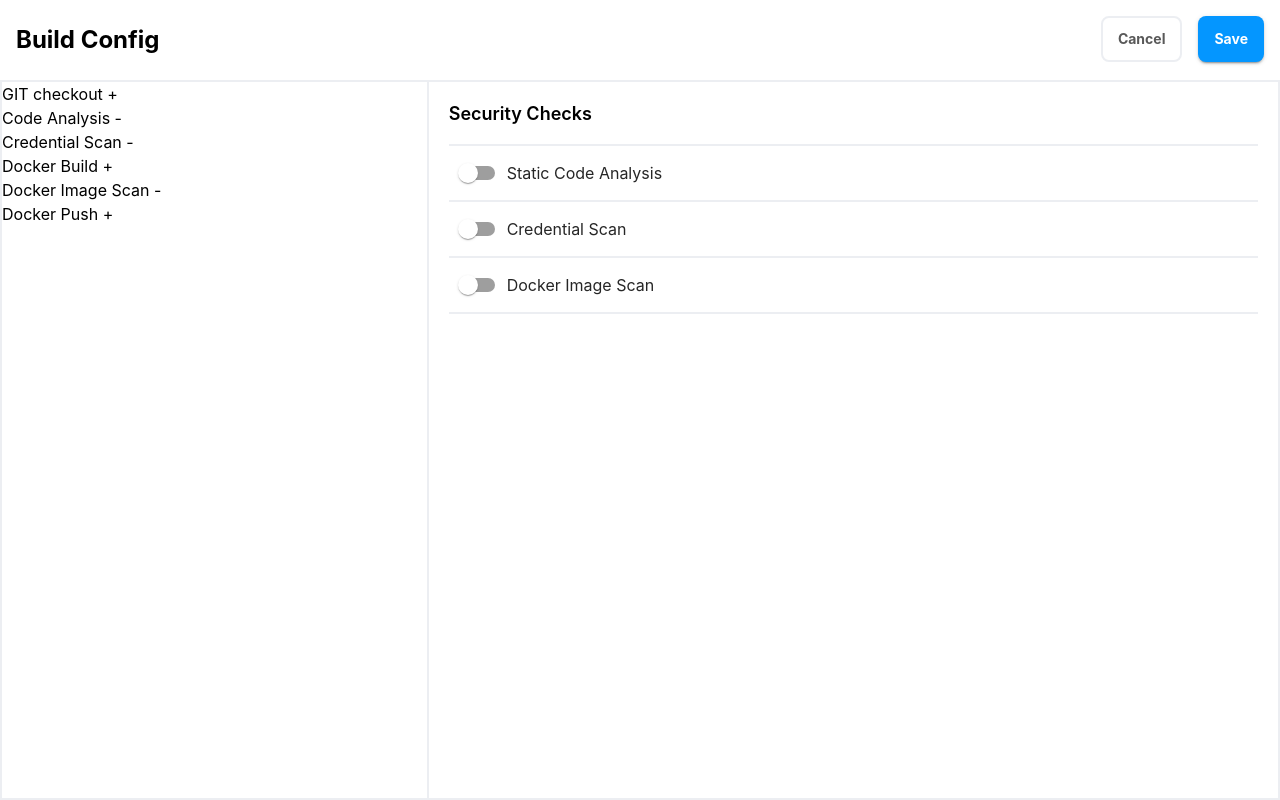
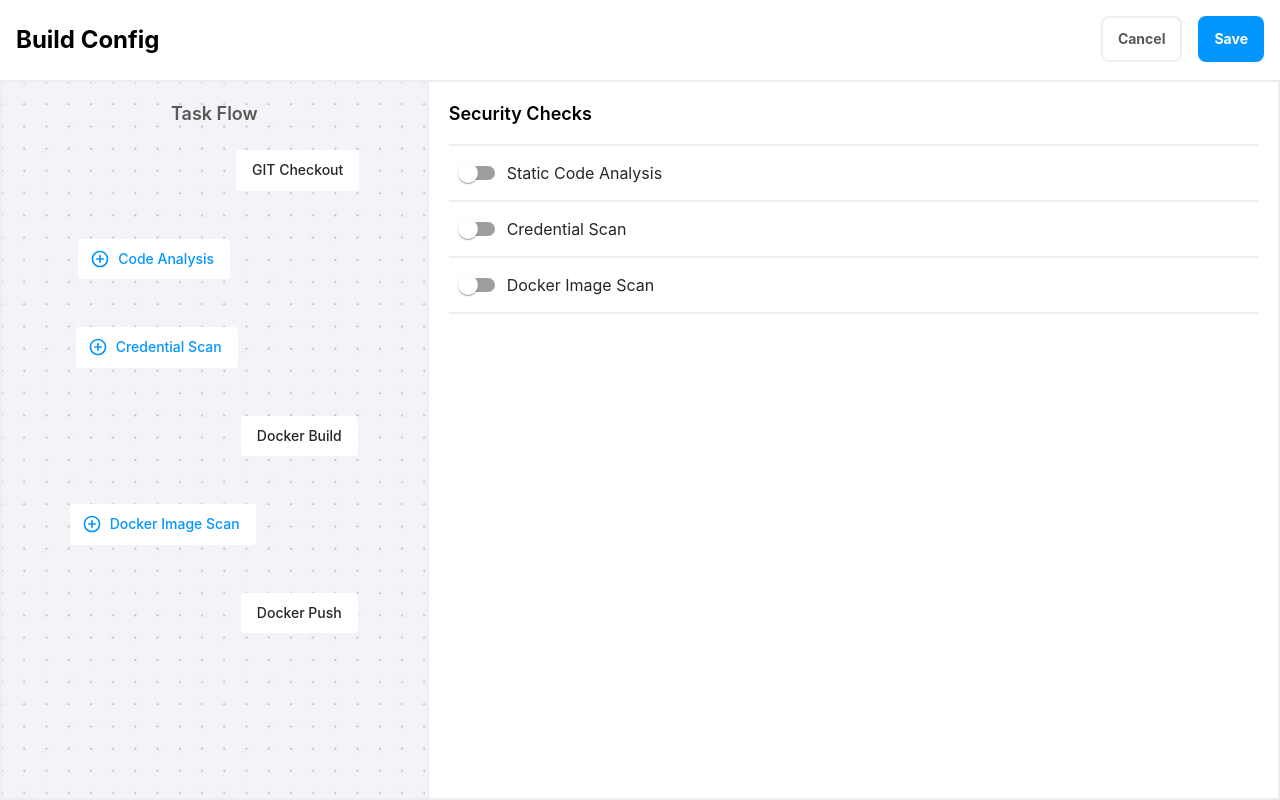
Before and after one commit to panthsolanki/task_flow, a React (Vite) app: page / in a window 1280 px wide. Built offline with nearby package versions, Linux system fonts and the light colour scheme.

Commit message:
toggle added

```diff
--- a/src/components/FlowCanvas/FlowCanvas.scss
+++ b/src/components/FlowCanvas/FlowCanvas.scss
@@ -0,0 +1,28 @@
+@import '../../styles/mixins';
+@import '../../styles/variables';
+
+.flow-canvas {
+  @include flex-column;
+  flex-grow: 1;
+  background-image: url('../../assets/images/flowBackground.jpg');
+  background-repeat: repeat;
+  height: 100%;
+}
+.flow-title {
+  @include title-font;
+  color: $secondary-color;
+  align-self: center;
+  padding-top: 20px;
+}
+.flow-grid {
+  @include flex-column;
+}
+
+.flow-row {
+  @include flex-row;
+  justify-content: space-around;
+}
+
+.flow-node {
+  margin: 1em;
+}
--- a/src/components/FlowCanvas/FlowCanvas.tsx
+++ b/src/components/FlowCanvas/FlowCanvas.tsx
@@ -1,27 +1,75 @@
+import ControlPointRoundedIcon from '@mui/icons-material/ControlPointRounded';
+import Button from '@mui/material/Button/Button';
 import { FC, useEffect } from 'react';
 import { useBuildConfigReducer } from '../../hooks/useBuildConfigReducer';
 import './FlowCanvas.scss';
 
 const FlowCanvas: FC = () => {
-  const { flowNodes } = useBuildConfigReducer();
+  const { flowNodes, toggleBuildConfigNode } = useBuildConfigReducer();
 
   useEffect(() => {
     console.log("flowNodes in FLow Canvas", flowNodes);
   }, [flowNodes]);
 
+  const styles = {
+    textTransform: 'capitalize',
+    backgroundColor: '#ffffff',
+    padding: 1,
+    margin: 1,
+    width: '100%',
+  }
+
   return (
     <div className="flow-canvas">
+      <div className="flow-title">
+        Task Flow
+      </div>
+      <div className="flow-grid">
         {flowNodes.map((node) => {
           return (
-          <div key={`${node.id}`} className="flow-canvas-node">
-            <div className="flow-canvas-node-content">
-              <div className="flow-canvas-node-name">
-                {node.name} {node.isActive ? "+" : "-"}
+            <div key={`${node.id}`} className="flow-row">
+              {node.isActive ? (<>
+                <div className="flow-node">
                 </div>
+                <div className="flow-node">
+                  <Button
+                    // disabled={true}
+                    disableFocusRipple={true}
+                    disableRipple={true}
+                    disableElevation={true}
+                    disableTouchRipple={true}
+                    variant="text"
+                    color="secondary"
+                    sx={{
+                      ...styles,
+                      color: "#262626",
+                    }}
+                  >
+                    {node.name}
+                  </Button>
                 </div>
+              </>) : (<>
+                <div className="flow-node">
+                  <Button
+                    disableFocusRipple={true}
+                    disableRipple={true}
+                    disableElevation={true}
+                    disableTouchRipple={true}
+                    variant="text"
+                    startIcon={<ControlPointRoundedIcon />}
+                    sx={styles}
+                    onClick={() => toggleBuildConfigNode(node.code, !node.isActive)}
+                  >
+                    {node.name}
+                  </Button>
+                </div>
+                <div className="flow-node">
+                </div>
+              </>)}
             </div>
           );
         })}
+      </div>
     </div>
   );
 }
--- a/src/components/Header/Header.tsx
+++ b/src/components/Header/Header.tsx
@@ -7,18 +7,20 @@ const Header = () => {
     <h1 className='header-title'>Build Config</h1>
     <div className='button-container'>
       <Button
-        disableFocusRipple={false}
-        disableRipple={false}
-        disableElevation={false}
+        disableFocusRipple={true}
+        disableRipple={true}
+        disableElevation={true}
+        disableTouchRipple={true}
         variant="outlined"
         color="secondary"
         className="button secondary-button">
         <span className="btn-cta secondary-btn-cta">Cancel</span>
       </Button>
       <Button
-        disableFocusRipple={false}
-        disableRipple={false}
-        disableElevation={false}
+        disableFocusRipple={true}
+        disableRipple={true}
+        disableElevation={true}
+        disableTouchRipple={true}
         variant="contained"
         color="primary"
         className="button">
```
Also changed, not shown: src/assets/images/flowBackground.jpg (added). Lines whose indentation alone changed are shown as unchanged.
